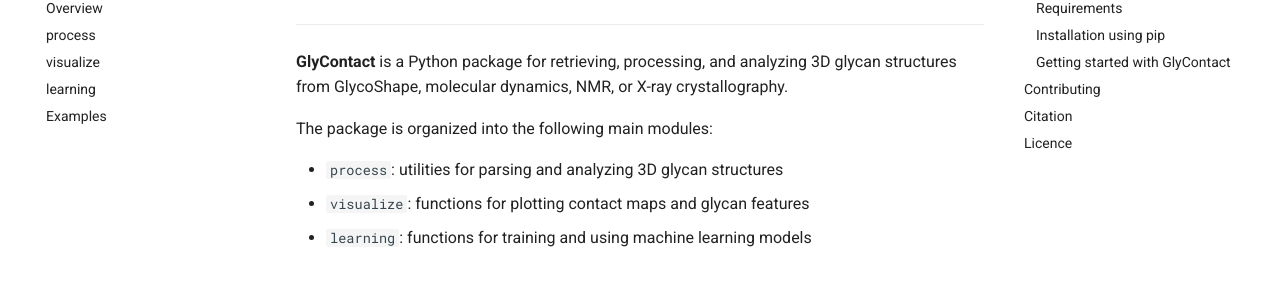
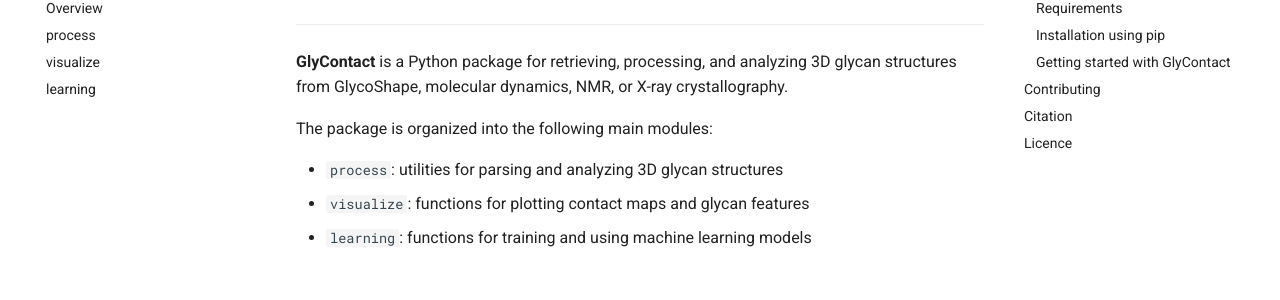
Before and after one commit to lthomes/glycontact, an MkDocs documentation site: the page built from documentation/docs/index.md, in a window 1280 px wide. Shown: the part 157-457 px from the top of the page. Built offline with MkDocs 1.6.1 and Material for MkDocs 9.7.7, drawn with Linux system fonts in a browser that asks for light colours.

Commit message:
removing unused Example link in documentation

```diff
--- a/documentation/mkdocs.yml
+++ b/documentation/mkdocs.yml
@@ -14,7 +14,6 @@
   - process: process.md
   - visualize: visualize.md
   - learning: learning.md
-  - Examples: examples.md
 
 markdown_extensions:
   - toc:
```
Also changed, not shown: documentation/site/404.html, documentation/site/index.html, documentation/site/learning/index.html, documentation/site/lwca/index.html (deleted), documentation/site/overview/index.html, documentation/site/process/index.html, documentation/site/search/search_index.json, documentation/site/sitemap.xml, documentation/site/visualize/index.html, 2 other files.
